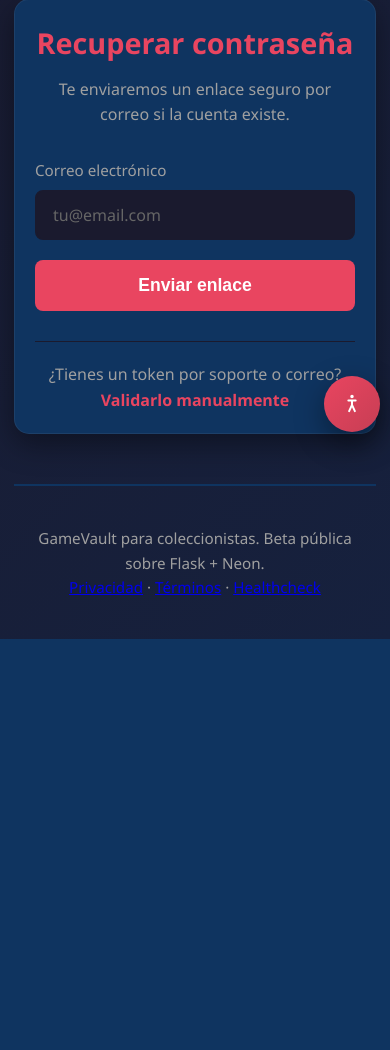
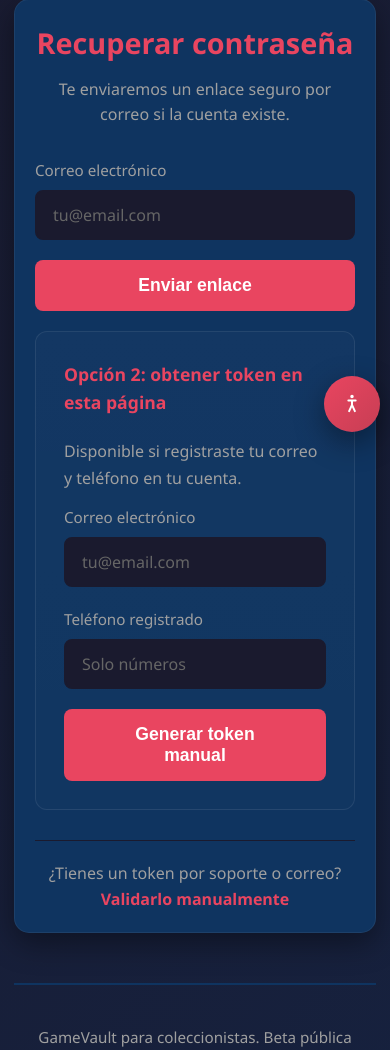
Before and after one commit to HOLA-GG/GameVault-AWS-Project, a Flask app: page /forgot-password in a window 390 px wide. Shown: the part 394-1444 px from the top of the page. Before the commit the page ends 1033 px from the top, so only its background shows below. Run offline with Flask 3, Linux system fonts and the light colour scheme; some libraries are stand-ins or nearby versions.

Commit message:
Add manual token recovery using email and phone

```diff
--- a/app/routes.py
+++ b/app/routes.py
@@ -27,7 +27,7 @@
 from werkzeug.security import check_password_hash, generate_password_hash
 from werkzeug.utils import secure_filename
 
-from app.extensions import limiter, mail
+from app.extensions import csrf, limiter, mail
 from app.models import (
     AUDIT_ACTIONS,
     aplicar_ratings_showcase,
@@ -238,6 +238,10 @@
 def enviar_email_reset_password(destinatario: str, token: str) -> bool:
     """Envía el correo de recuperación con enlace directo."""
     try:
+        if current_app.config.get('MAIL_SUPPRESS_SEND'):
+            current_app.logger.warning('password_reset_email_suppressed email=%s', destinatario)
+            return False
+
         reset_url = url_for('main.reset_password_with_email', token=token, _external=True)
         expiry_minutes = current_app.config['RESET_TOKEN_EXPIRY_MINUTES']
 
@@ -571,6 +575,7 @@
 
 
 @main_bp.route('/api/showcase/rate', methods=['POST'])
+@csrf.exempt
 def rate_showcase():
     """Permite valorar colecciones públicas o demo, una vez por IP y colección."""
     payload = request.get_json(silent=True) or {}
@@ -953,6 +958,8 @@
 
     nombre = request.form.get('nombre', '').strip()
     email = request.form.get('email', '').strip().lower()
+    prefijo_pais = request.form.get('prefijo_pais', '').strip()
+    telefono = request.form.get('telefono', '').strip()
     password = request.form.get('password', '').strip()
     confirm_password = request.form.get('confirm_password', '').strip()
 
@@ -967,6 +974,8 @@
         errores.append('La contraseña es requerida.')
     elif not validar_password(password):
         errores.append('La contraseña debe tener al menos 8 caracteres.')
+    if telefono and not validar_telefono(telefono):
+        errores.append('El teléfono debe contener entre 7 y 15 dígitos.')
     if password != confirm_password:
         errores.append('Las contraseñas no coinciden.')
     if obtener_usuario_por_email(email):
@@ -978,7 +987,7 @@
         return redirect(url_for('main.registro'))
 
     password_hash = generate_password_hash(password)
-    resultado = crear_usuario(nombre, '', email, '', '', password_hash)
+    resultado = crear_usuario(nombre, '', email, prefijo_pais, telefono, password_hash)
     if not resultado:
         flash('No se pudo crear tu cuenta. Intenta de nuevo.', 'error')
         return redirect(url_for('main.registro'))
@@ -1215,8 +1224,14 @@
                 user_agent=request.headers.get('User-Agent', 'unknown'),
                 status='SUCCESS',
             )
-            if current_app.config.get('SHOW_RESET_DEBUG_TOKEN'):
-                flash('Entorno de prueba: se muestra el acceso de recuperación porque el correo automático puede estar deshabilitado.', 'warning')
+            should_show_debug = current_app.config.get('SHOW_RESET_DEBUG_TOKEN') or (
+                current_app.config.get('APP_ENV') != 'production' and not email_sent
+            )
+            if should_show_debug:
+                if email_sent:
+                    flash('Entorno de prueba: se muestra el acceso de recuperación para validar el flujo end-to-end.', 'warning')
+                else:
+                    flash('No se pudo enviar el correo automático. Usa este token temporal para continuar la recuperación.', 'warning')
                 return render_template(
                     'forgot_password.html',
                     debug_reset=build_reset_debug_context(email, result['token'], result['expires_at']),
@@ -1226,6 +1241,46 @@
             current_app.logger.error('password_reset_token_creation_failed user_id=%s', user['user_id'])
 
     return redirect(url_for('main.forgot_password'))
+
+
+@main_bp.route('/forgot-password/manual-token', methods=['POST'])
+@limiter.limit('3 per hour', methods=['POST'])
+def forgot_password_manual_token():
+    """Permite recuperar token desde la web validando email + teléfono registrado."""
+    if session.get('user_id'):
+        return redirect(url_for('main.dashboard'))
+
+    email = request.form.get('email', '').strip().lower()
+    telefono = request.form.get('telefono', '').strip()
+    if not email or not telefono:
+        flash('Para la opción 2 debes indicar correo y teléfono.', 'error')
+        return redirect(url_for('main.forgot_password'))
+
+    user = obtener_usuario_por_email(email)
+    if not user or str(user.get('telefono', '')).strip() != telefono:
+        flash('No se pudo validar los datos de recuperación.', 'error')
+        return redirect(url_for('main.forgot_password'))
+
+    result = crear_reset_token(user['user_id'], request.remote_addr or 'unknown')
+    if not result.get('success'):
+        flash('No se pudo generar el token de recuperación. Intenta de nuevo.', 'error')
+        return redirect(url_for('main.forgot_password'))
+
+    crear_log_audit(
+        user_id=user['user_id'],
+        action='PASSWORD_RESET_REQUEST',
+        resource='auth',
+        details={'email': email, 'channel': 'manual_token'},
+        ip_address=request.remote_addr or 'unknown',
+        user_agent=request.headers.get('User-Agent', 'unknown'),
+        status='SUCCESS',
+    )
+    flash('Token generado. Guárdalo y valídalo cuando quieras.', 'success')
+    return render_template(
+        'forgot_password.html',
+        debug_reset=build_reset_debug_context(email, result['token'], result['expires_at']),
+        email_sent=False,
+    )
 
 
 @main_bp.route('/validate-token')
--- a/app/templates/forgot_password.html
+++ b/app/templates/forgot_password.html
@@ -22,6 +22,22 @@
         <button type="submit" class="btn-submit" style="width:100%;">Enviar enlace</button>
     </form>
 
+    <div class="feature-card" style="margin-top:20px;text-align:left;">
+        <h4>Opción 2: obtener token en esta página</h4>
+        <p>Disponible si registraste tu correo y teléfono en tu cuenta.</p>
+        <form action="{{ url_for('main.forgot_password_manual_token') }}" method="POST">
+            <div class="form-group">
+                <label for="manual_email">Correo electrónico</label>
+                <input type="email" id="manual_email" name="email" required autocomplete="email" placeholder="tu@email.com">
+            </div>
+            <div class="form-group">
+                <label for="manual_telefono">Teléfono registrado</label>
+                <input type="tel" id="manual_telefono" name="telefono" required autocomplete="tel-national" placeholder="Solo números">
+            </div>
+            <button type="submit" class="btn-submit" style="width:100%;">Generar token manual</button>
+        </form>
+    </div>
+
     {% if debug_reset %}
         <div class="feature-card electric-wrapper color-yellow" style="margin-top:24px;text-align:left;">
             <h4>Recuperación asistida</h4>
```
Also changed, not shown: app/templates/registro.html (+10 -0 lines), tests/test_app.py (+104 -0 lines).
